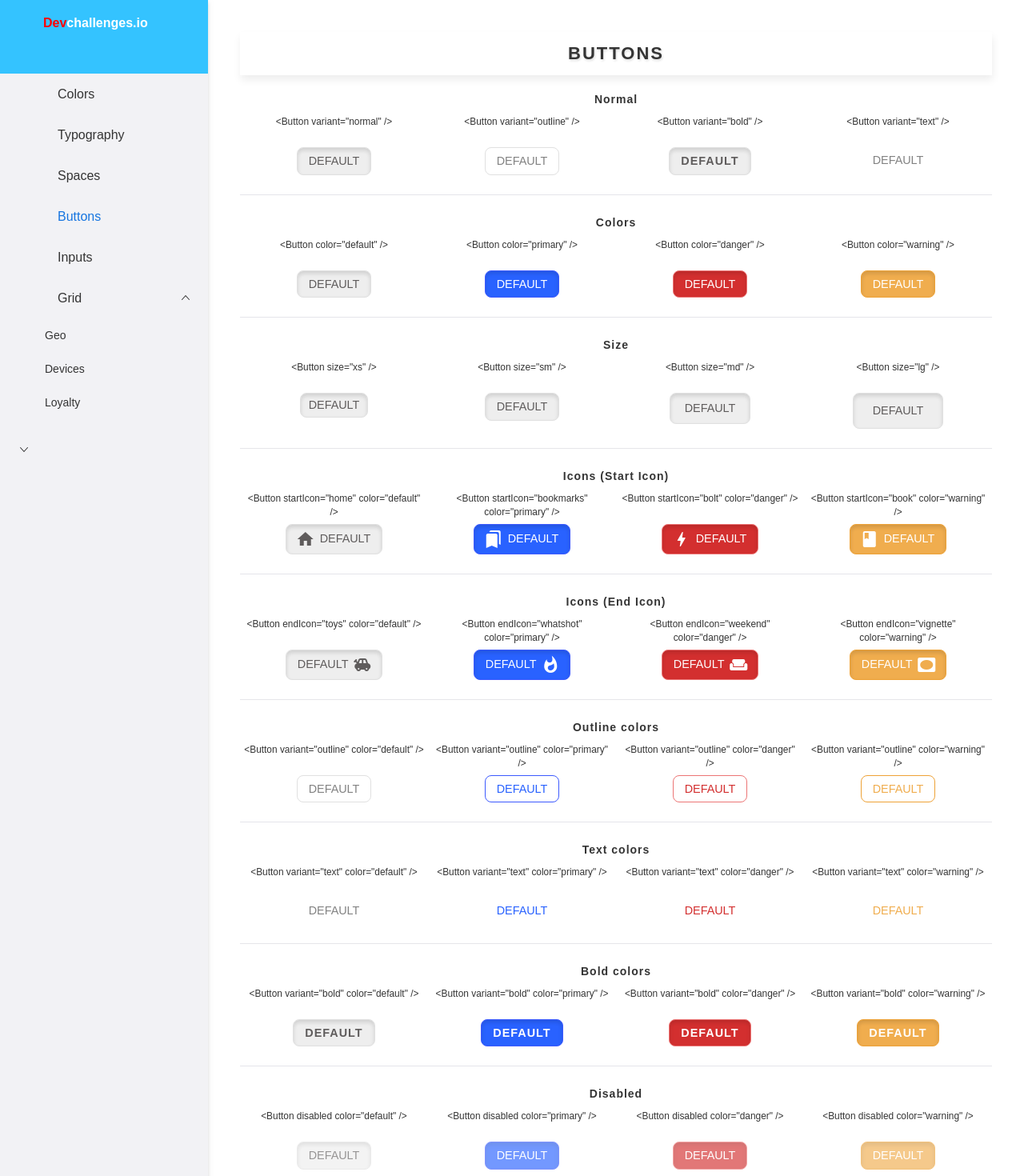
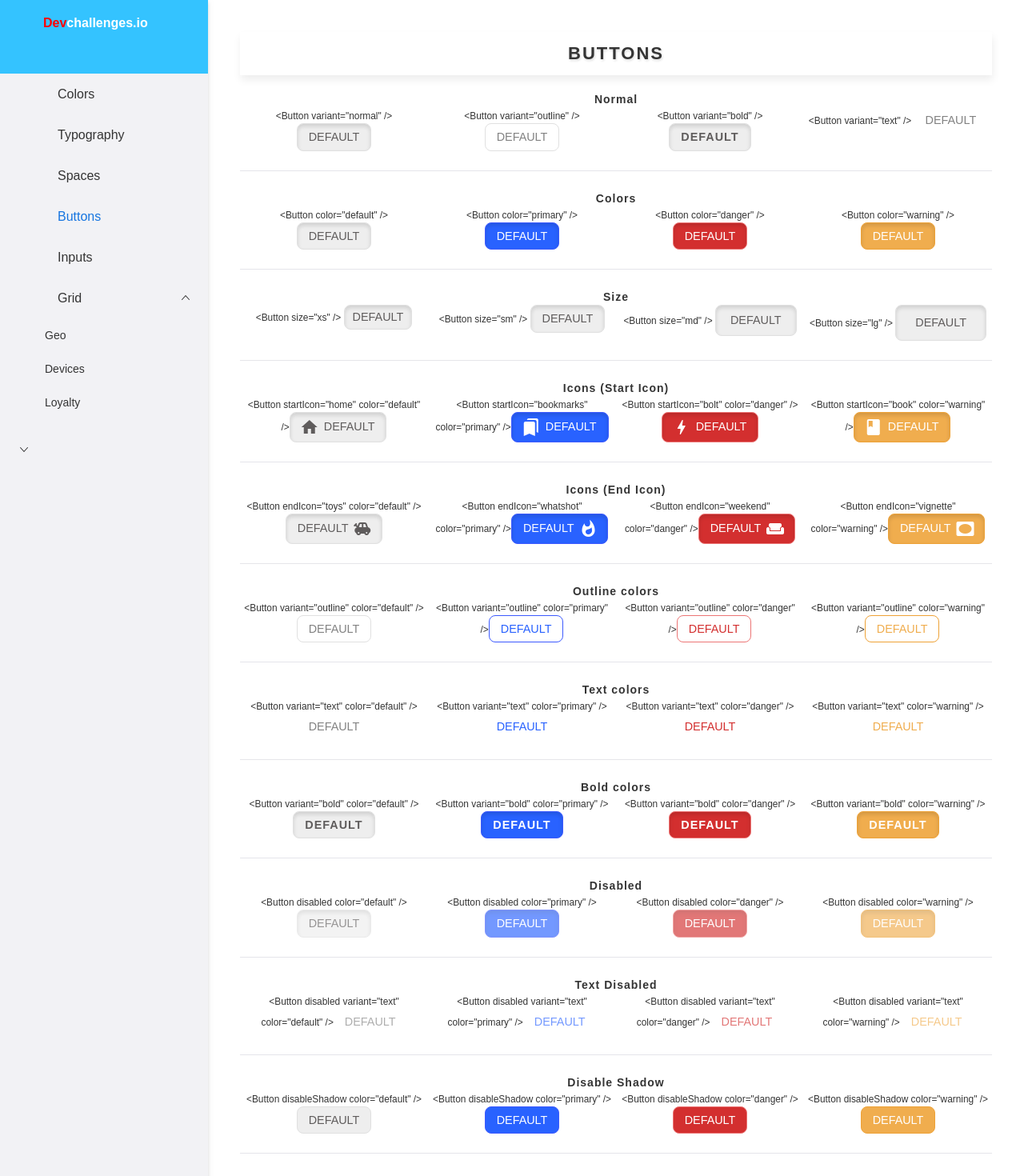
Before and after one commit to Gameonn/react-ui-component, a React (Create React App) app: page /page/button in a window 1280 px wide. Shown: the top 1470 px of the page at 80% size. Built offline with nearby package versions, Linux system fonts and the light colour scheme; some icons are missing.

Commit message:
Rename Main as Buttons

```diff
--- a/src/components/Main.js
+++ b/src/components/Button/Buttons.js
@@ -1,19 +1,14 @@
-import Button from "./Button/Button";
+import Button from "./Button";
 import { FlexboxGrid, Divider, Col } from "rsuite";
 import { nanoid } from "nanoid";
 
-let styleObj = {
-  display: "block",
-  height: "40px",
-  marginTop: "10px",
-};
 const variantTypes = ["normal", "outline", "bold", "text"];
 const colorTypes = ["default", "primary", "danger", "warning"];
 const sizeTypes = ["xs", "sm", "md", "lg"];
 const startIconTypes = ["home", "bookmarks", "bolt", "book"];
 const endIconTypes = ["toys", "whatshot", "weekend", "vignette"];
 
-const Main = () => {
+const Buttons = () => {
   return (
     <div>
       <h4 className="heading">BUTTONS</h4> <br />
@@ -28,7 +23,7 @@ const Main = () => {
               xs={12}
               key={nanoid()}
             >
-              <small style={styleObj}> {`<Button variant="${type}" />`} </small>
+              <small> {`<Button variant="${type}" />`} </small>
               <Button variant={type} />
             </FlexboxGrid.Item>
           ))}
@@ -45,7 +40,7 @@ const Main = () => {
               xs={12}
               key={nanoid()}
             >
-              <small style={styleObj}> {`<Button color="${type}" />`} </small>
+              <small> {`<Button color="${type}" />`} </small>
               <Button color={type} />
             </FlexboxGrid.Item>
           ))}
@@ -61,7 +56,7 @@ const Main = () => {
               xs={12}
               key={nanoid()}
             >
-              <small style={styleObj}> {`<Button size="${type}" />`} </small>
+              <small> {`<Button size="${type}" />`} </small>
               <Button size={type} />
             </FlexboxGrid.Item>
           ))}
@@ -77,7 +72,7 @@ const Main = () => {
               xs={12}
               key={nanoid()}
             >
-              <small style={styleObj}>
+              <small>
                 {`<Button startIcon="${type}" color="${colorTypes[i]}" />`}
               </small>
               <Button startIcon={type} color={colorTypes[i]} />
@@ -95,7 +90,7 @@ const Main = () => {
               xs={12}
               key={nanoid()}
             >
-              <small style={styleObj}>
+              <small>
                 {`<Button endIcon="${type}" color="${colorTypes[i]}" />`}
               </small>
               <Button endIcon={type} color={colorTypes[i]} />
@@ -113,9 +108,7 @@ const Main = () => {
               xs={12}
               key={nanoid()}
             >
-              <small style={styleObj}>
-                {`<Button variant="outline" color="${type}" />`}
-              </small>
+              <small>{`<Button variant="outline" color="${type}" />`}</small>
               <Button color={type} variant="outline" />
             </FlexboxGrid.Item>
           ))}
@@ -131,9 +124,7 @@ const Main = () => {
               xs={12}
               key={nanoid()}
             >
-              <small style={styleObj}>
-                {`<Button variant="text" color="${type}" />`}
-              </small>
+              <small>{`<Button variant="text" color="${type}" />`}</small>
               <Button color={type} variant="text" />
             </FlexboxGrid.Item>
           ))}
@@ -149,9 +140,7 @@ const Main = () => {
               xs={12}
               key={nanoid()}
             >
-              <small style={styleObj}>
-                {`<Button variant="bold" color="${type}" />`}
-              </small>
+              <small>{`<Button variant="bold" color="${type}" />`}</small>
               <Button color={type} variant="bold" />
             </FlexboxGrid.Item>
           ))}
@@ -167,9 +156,7 @@ const Main = () => {
               xs={12}
               key={nanoid()}
             >
-              <small style={styleObj}>
-                {`<Button disabled color="${type}" />`}
-              </small>
+              <small>{`<Button disabled color="${type}" />`}</small>
               <Button color={type} disabled />
             </FlexboxGrid.Item>
           ))}
@@ -185,7 +172,7 @@ const Main = () => {
               xs={12}
               key={nanoid()}
             >
-              <small style={styleObj}>
+              <small>
                 {`<Button disabled variant="text" color="${type}" />`}
               </small>
               <Button color={type} variant="text" disabled />
@@ -203,9 +190,7 @@ const Main = () => {
               xs={12}
               key={nanoid()}
             >
-              <small style={styleObj}>
-                {`<Button disableShadow color="${type}" />`}
-              </small>
+              <small>{`<Button disableShadow color="${type}" />`}</small>
               <Button color={type} disableShadow />
             </FlexboxGrid.Item>
           ))}
@@ -216,4 +201,4 @@ const Main = () => {
   );
 };
 
-export default Main;
+export default Buttons;
--- a/src/components/Page.js
+++ b/src/components/Page.js
@@ -1,5 +1,5 @@
 import React, { useState } from "react";
-import Main from "./Main";
+import Buttons from "./Button/Buttons";
 import {
   Sidenav,
   Nav,
@@ -8,7 +8,7 @@ import {
   Container,
   Sidebar,
   // Header,
-  Content
+  Content,
 } from "rsuite";
 import {
   ArrowRightLine as AngleRight,
@@ -19,7 +19,7 @@ import {
   Rate,
   AdvancedAnalytics as LogoAnalytics,
   Dashboard,
-  Grid
+  Grid,
 } from "@rsuite/icons";
 import "rsuite/dist/rsuite.min.css";
 
@@ -30,7 +30,7 @@ const headerStyles = {
   background: "#34c3ff",
   color: " #fff",
   whiteSpace: "nowrap",
-  overflow: "hidden"
+  overflow: "hidden",
 };
 
 const NavToggle = ({ expand, onChange }) => {
@@ -61,7 +61,7 @@ const Page = () => {
         <Sidebar
           style={{
             boxShadow: "0 4px 4px rgb(0 0 0 / 12%), 0 0 10px rgb(0 0 0 / 6%)",
-            background: "#f2f2f5"
+            background: "#f2f2f5",
           }}
           width={expand ? 260 : 56}
           collapsible
@@ -112,10 +112,9 @@ const Page = () => {
           </Sidenav>
           <NavToggle expand={expand} onChange={() => setExpand(!expand)} />
         </Sidebar>
-
         <Container>
           <Content>
-            <Main />
+            <Buttons />
           </Content>
         </Container>
       </Container>
```
